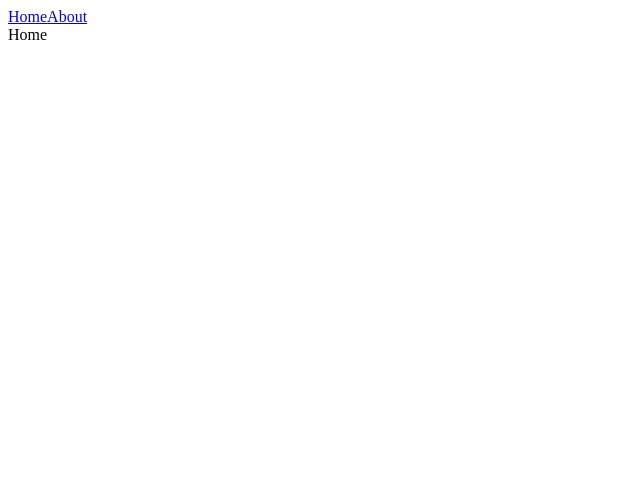
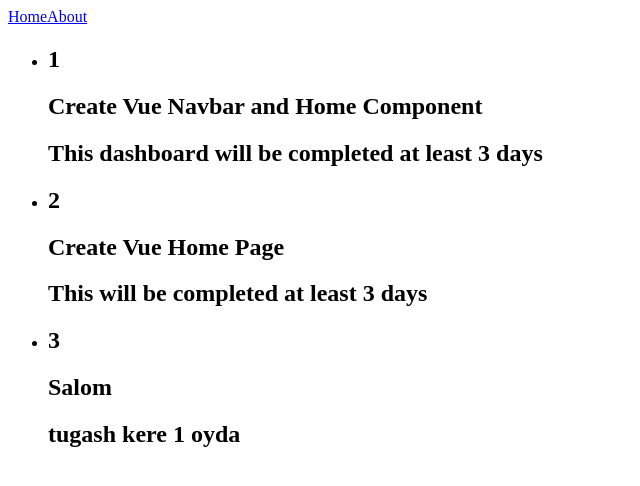
Before and after one commit to nureekdevell/vvv, a Vue app: page /#/ in a window 1280 px wide. Shown: the top 486 px of the page, without its empty margins (0-640 px from the left). Built offline with nearby package versions, Linux system fonts and the light colour scheme; data requests are answered from the project's data file.

Commit message:
axios added

```diff
--- a/data/db.json
+++ b/data/db.json
@@ -13,11 +13,10 @@
 			"completed": true
 		},
 		{
-			"title": "hdhdfhfhghgh",
-			"deadline": "jdhjfhghhjhjhjhj",
-			"complete": false,
 			"id": 3,
-			"completed": true
+			"title": "Salom",
+			"deadline": "tugash kere 1 oyda",
+			"complete": false
 		}
 	]
 }
--- a/package.json
+++ b/package.json
@@ -9,6 +9,7 @@
     "preview": "vite preview"
   },
   "dependencies": {
+    "axios": "^1.6.7",
     "json-server": "1.0.0-alpha.23",
     "vue": "^3.4.15",
     "vue-router": "4"
--- a/src/views/Home.vue
+++ b/src/views/Home.vue
@@ -1,7 +1,30 @@
 <template>
-	<div>Home</div>
+	<div>
+		<ul>
+			<li v-for="project of projects" :key="project.id">
+				<h2>{{ project.id }}</h2>
+				<h2>{{ project.title }}</h2>
+				<h2>{{ project.deadline }}</h2>
+			</li>
+		</ul>
+	</div>
 </template>
 
-<script setup></script>
+<script setup>
+import { onMounted, ref } from 'vue';
+import axios from 'axios';
+
+let projects = ref([]);
+
+onMounted(async () => {
+	let response = await axios.get('http://localhost:3000/projects');
+	projects.value = response.data;
+	// let respone = await fetch('http://localhost:3000/projects');
+	// let data = await respone.json();
+	// for (let element of data) {
+	// 	console.log(element);
+	// }
+});
+</script>
 
 <style lang="scss" scoped></style>
```
Also changed, not shown: 1 other file (tests, documents, lock files or other folders).
